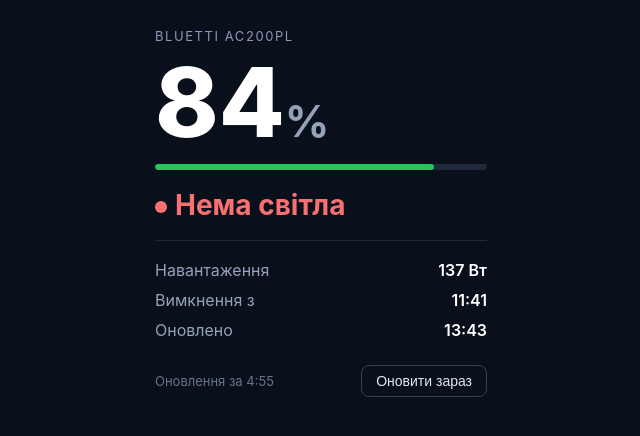
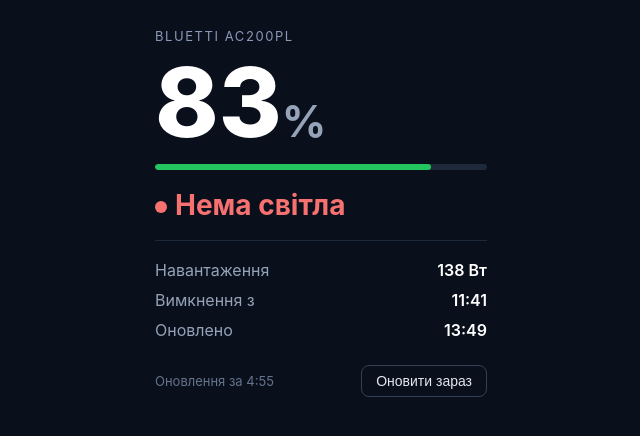
Before and after one commit to paliichukmykola/bluetti-widget, a plain HTML site: page index.html in a window 1280 px wide. Shown: the whole page, without its empty margins (319-959 px from the left). Drawn offline with Linux system fonts and the light colour scheme.

Commit message:
widget: 83% no grid 138W @ 13:49

```diff
--- a/index.html
+++ b/index.html
@@ -32,18 +32,18 @@
 <body>
 <div class="wrap">
   <div class="label">Bluetti AC200PL</div>
-  <div class="soc">84<span>%</span></div>
-  <div class="bar"><i style="width: 84%"></i></div>
+  <div class="soc">83<span>%</span></div>
+  <div class="bar"><i style="width: 83%"></i></div>
   <div class="grid off"><span class="dot"></span>Нема світла</div>
   <hr>
-  <div class="row"><span class="k">Навантаження</span><span class="v">137 Вт</span></div>
+  <div class="row"><span class="k">Навантаження</span><span class="v">138 Вт</span></div>
   <div class="row"><span class="k">Вимкнення з</span><span class="v">11:41</span></div>
-  <div class="row"><span class="k">Оновлено</span><span class="v">13:43</span></div>
+  <div class="row"><span class="k">Оновлено</span><span class="v">13:49</span></div>
   <div class="warn" id="warn"></div>
   <div class="foot"><span class="cd" id="cd"></span><button onclick="location.reload()">Оновити зараз</button></div>
 </div>
 <script>
-  var updatedUtc = "2026-11-26T11:43:06+00:00";
+  var updatedUtc = "2026-11-26T11:49:06+00:00";
   var RELOAD_S = 300;
   var STALE_MIN = 20;
   var left = RELOAD_S;
```
